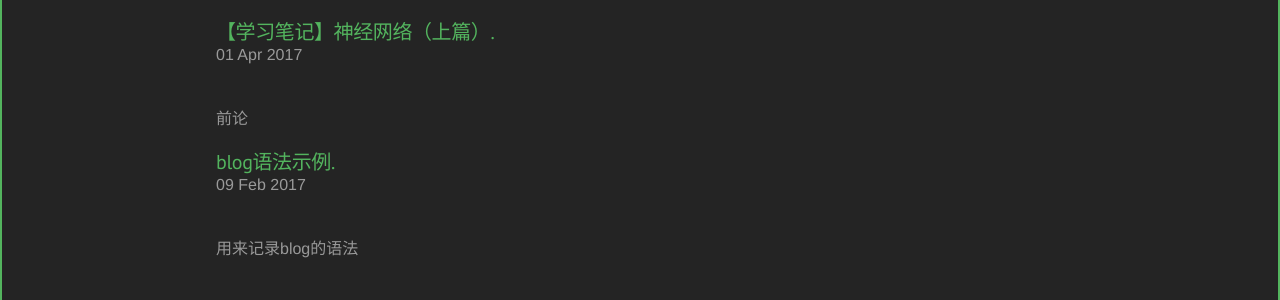
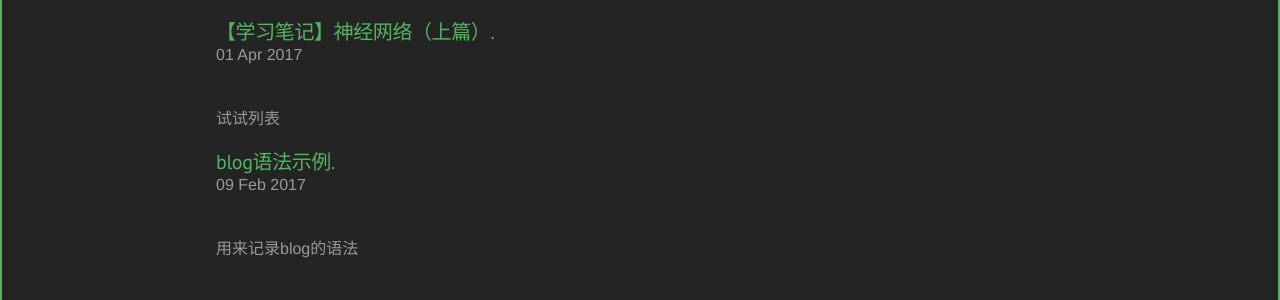
Before and after one commit to lisa9812/temp_4guofei99987.github.io, a Jekyll site: the page built from index.html, in a window 1280 px wide. Shown: the part 746-1046 px from the top of the page. Built offline with Jekyll 4.4.1, drawn with Linux system fonts in a browser that asks for light colours; the list of posts is cut into pages by our own code.

Commit message:
AutoUpload

```diff
--- a/_posts/2017-04-01-ANN.md
+++ b/_posts/2017-04-01-ANN.md
@@ -5,8 +5,10 @@
 - Mathematics, the language of God
 ---
 
+# 试试列表
 
-
+* 一
+* 二
 
 
 
```
